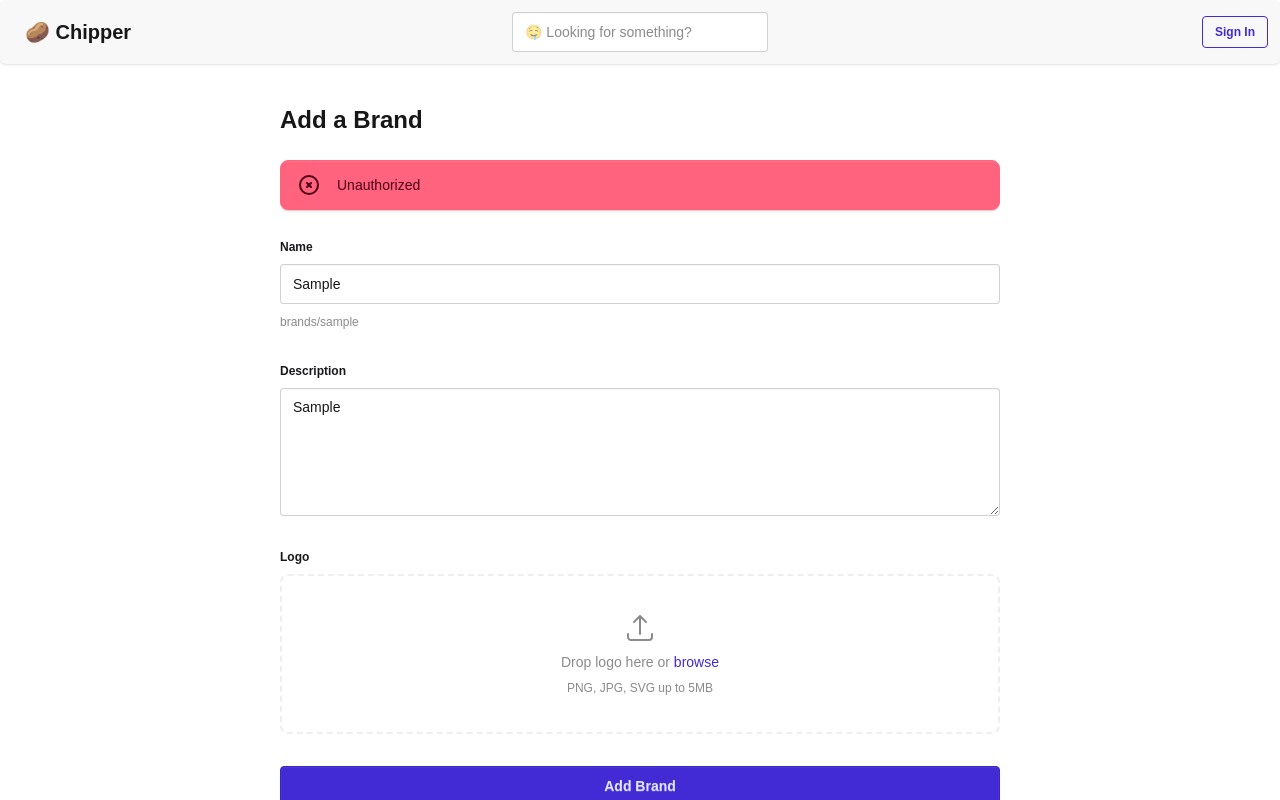
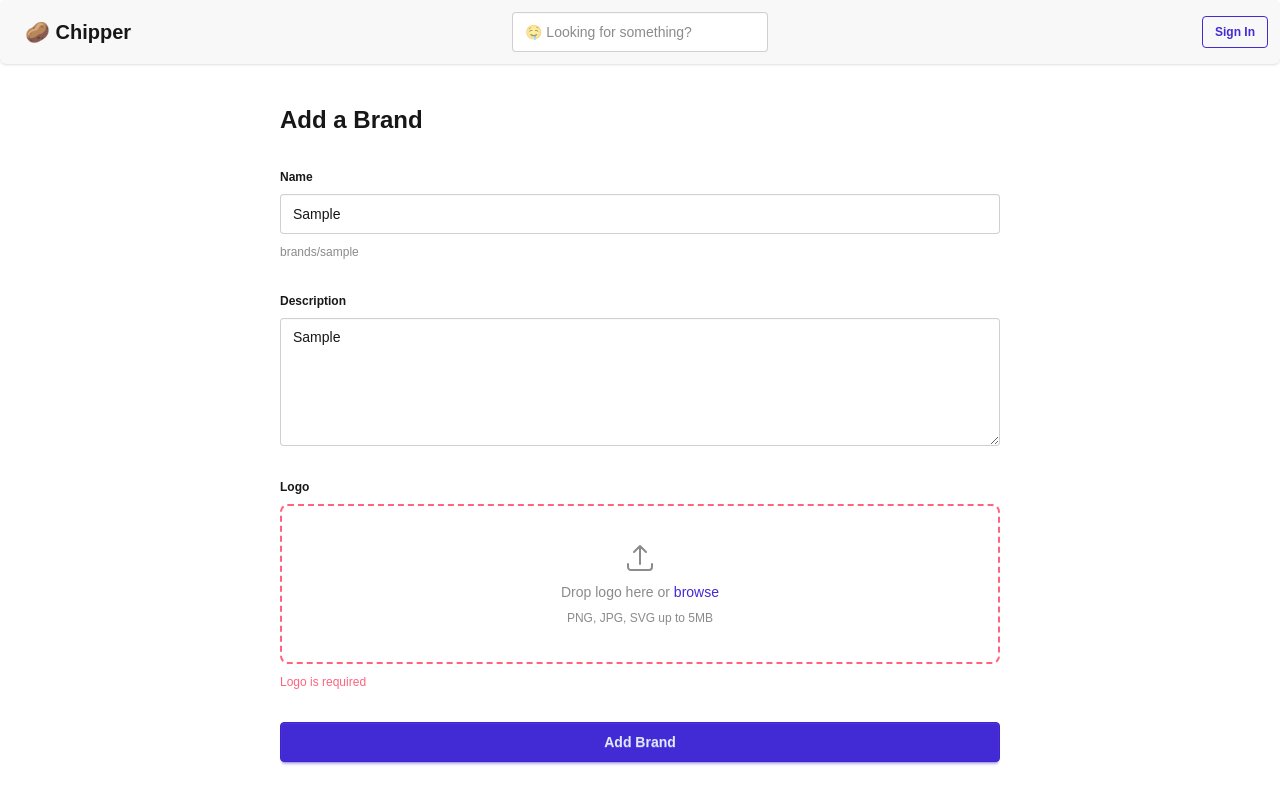
Before and after one commit to KasTasElis/next-chip-reviews, a Next.js app: page /brands/new in a window 1280 px wide. Both pictures are taken after typing "Sample", "Sample" into the empty fields and a click on the button "Add Brand". Shown: the top 800 px of the page. Built offline with nearby package versions, Linux system fonts and the light colour scheme; no server answers.

Commit message:
upload image

```diff
--- a/app/brands/new/actions.ts
+++ b/app/brands/new/actions.ts
@@ -18,6 +18,7 @@ export async function createBrand(data: BrandInputs) {
     name: parsed.data.name,
     description: parsed.data.description,
     slug: parsed.data.slug,
+    logo_url: parsed.data.logo_url,
   });
 
   if (error) return { error: error.message };
--- a/app/brands/new/page.tsx
+++ b/app/brands/new/page.tsx
@@ -6,11 +6,36 @@ import { useForm, useWatch, SubmitHandler } from "react-hook-form";
 import { zodResolver } from "@hookform/resolvers/zod";
 import { useRouter } from "next/navigation";
 import { toast } from "sonner";
+import { useEffect, useRef, useState } from "react";
 import { brandFormSchema, type BrandFormInputs } from "./schema";
 import { createBrand } from "./actions";
+import { supabase } from "@/app/lib/supabase";
+
+function getExtension(mimeType: string): string {
+  const map: Record<string, string> = {
+    "image/png": "png",
+    "image/jpeg": "jpg",
+    "image/jpg": "jpg",
+    "image/svg+xml": "svg",
+    "image/webp": "webp",
+    "image/gif": "gif",
+  };
+  return map[mimeType] ?? "jpg";
+}
 
 export default function AddBrand() {
   const router = useRouter();
+  const [logoFile, setLogoFile] = useState<File | null>(null);
+  const [previewUrl, setPreviewUrl] = useState<string | null>(null);
+  const [logoError, setLogoError] = useState<string | null>(null);
+  const fileInputRef = useRef<HTMLInputElement>(null);
+
+  useEffect(() => {
+    return () => {
+      if (previewUrl) URL.revokeObjectURL(previewUrl);
+    };
+  }, [previewUrl]);
+
   const {
     register,
     handleSubmit,
@@ -24,12 +49,48 @@ export default function AddBrand() {
     ? slugify(watchedName, { lower: true, strict: true })
     : "";
 
+  function handleFileChange(e: React.ChangeEvent<HTMLInputElement>) {
+    const file = e.target.files?.[0];
+    if (!file) return;
+    if (previewUrl) URL.revokeObjectURL(previewUrl);
+    setLogoFile(file);
+    setPreviewUrl(URL.createObjectURL(file));
+    setLogoError(null);
+  }
+
   const onSubmit: SubmitHandler<BrandFormInputs> = async ({
     name,
     description,
   }) => {
+    if (!logoFile) {
+      setLogoError("Logo is required");
+      return;
+    }
+
     const slug = slugify(name, { lower: true, strict: true });
-    const result = await createBrand({ name, description, slug });
+    const ext = getExtension(logoFile.type);
+    const path = `${slug}.${ext}`;
+
+    const { data: uploadData, error: uploadError } = await supabase.storage
+      .from("brand-logos")
+      .upload(path, logoFile, { upsert: true });
+
+    if (uploadError) {
+      console.log("Image error: ", uploadError);
+      setError("root", { message: uploadError.message });
+      return;
+    }
+
+    const {
+      data: { publicUrl },
+    } = supabase.storage.from("brand-logos").getPublicUrl(uploadData.path);
+
+    const result = await createBrand({
+      name,
+      description,
+      slug,
+      logo_url: publicUrl,
+    });
     if (result?.error) {
       setError("root", { message: result.error });
       return;
@@ -90,7 +151,26 @@ export default function AddBrand() {
 
         <fieldset className="fieldset">
           <legend className="fieldset-legend">Logo</legend>
-          <label className="flex flex-col items-center justify-center w-full h-40 border-2 border-dashed border-base-300 rounded-box cursor-pointer hover:border-primary hover:bg-base-200 transition-colors">
+          <label
+            className={clsx(
+              "flex flex-col items-center justify-center w-full border-2 border-dashed rounded-box cursor-pointer hover:border-primary hover:bg-base-200 transition-colors overflow-hidden",
+              logoError ? "border-error" : "border-base-300",
+              previewUrl ? "h-auto p-2" : "h-40",
+            )}
+          >
+            {previewUrl ? (
+              <div className="relative flex flex-col items-center gap-2 py-2">
+                {/* eslint-disable-next-line @next/next/no-img-element */}
+                <img
+                  src={previewUrl}
+                  alt="Logo preview"
+                  className="max-h-48 max-w-full object-contain rounded"
+                />
+                <span className="text-xs text-base-content/50">
+                  Click to change
+                </span>
+              </div>
+            ) : (
               <div className="flex flex-col items-center gap-2 text-base-content/50">
                 <svg
                   xmlns="http://www.w3.org/2000/svg"
@@ -111,13 +191,16 @@ export default function AddBrand() {
                 </span>
                 <span className="text-xs">PNG, JPG, SVG up to 5MB</span>
               </div>
+            )}
             <input
+              ref={fileInputRef}
               type="file"
-              name="logo"
               accept="image/*"
               className="hidden"
+              onChange={handleFileChange}
             />
           </label>
+          {logoError && <p className="text-error text-xs mt-1">{logoError}</p>}
         </fieldset>
 
         <button
--- a/app/brands/new/schema.ts
+++ b/app/brands/new/schema.ts
@@ -10,11 +10,12 @@ export type BrandFormInputs = z.infer<typeof brandFormSchema>;
 
 const RESERVED_SLUGS = ["new"];
 
-// Used by the server action — includes slug
+// Used by the server action — includes slug and logo_url
 export const brandSchema = brandFormSchema.extend({
   slug: z.string().min(1).refine((s) => !RESERVED_SLUGS.includes(s), {
     message: "That name is reserved — please choose a different one",
   }),
+  logo_url: z.string().min(1, "Logo is required"),
 });
 
 export type BrandInputs = z.infer<typeof brandSchema>;
```
Lines whose indentation alone changed are shown as unchanged.
